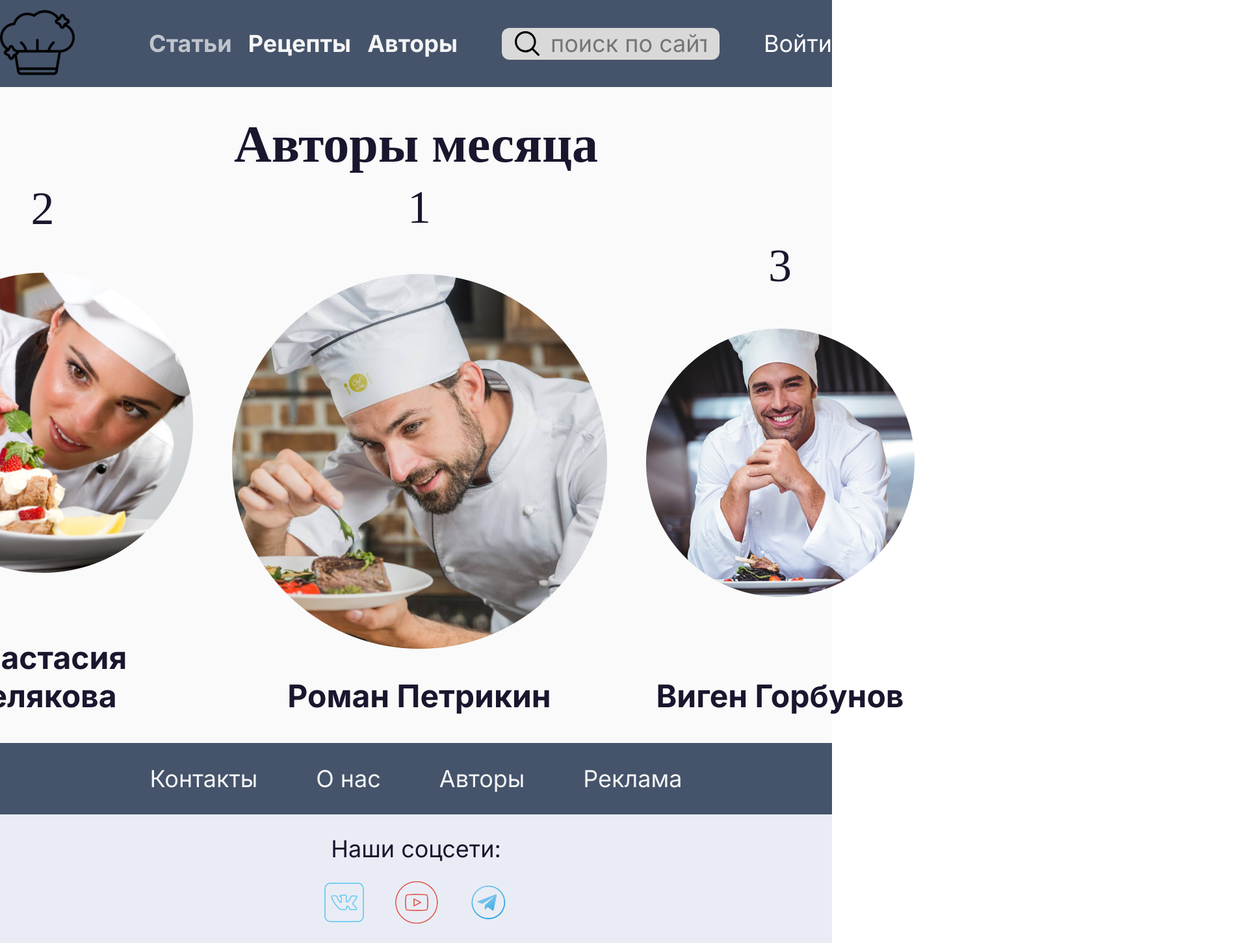
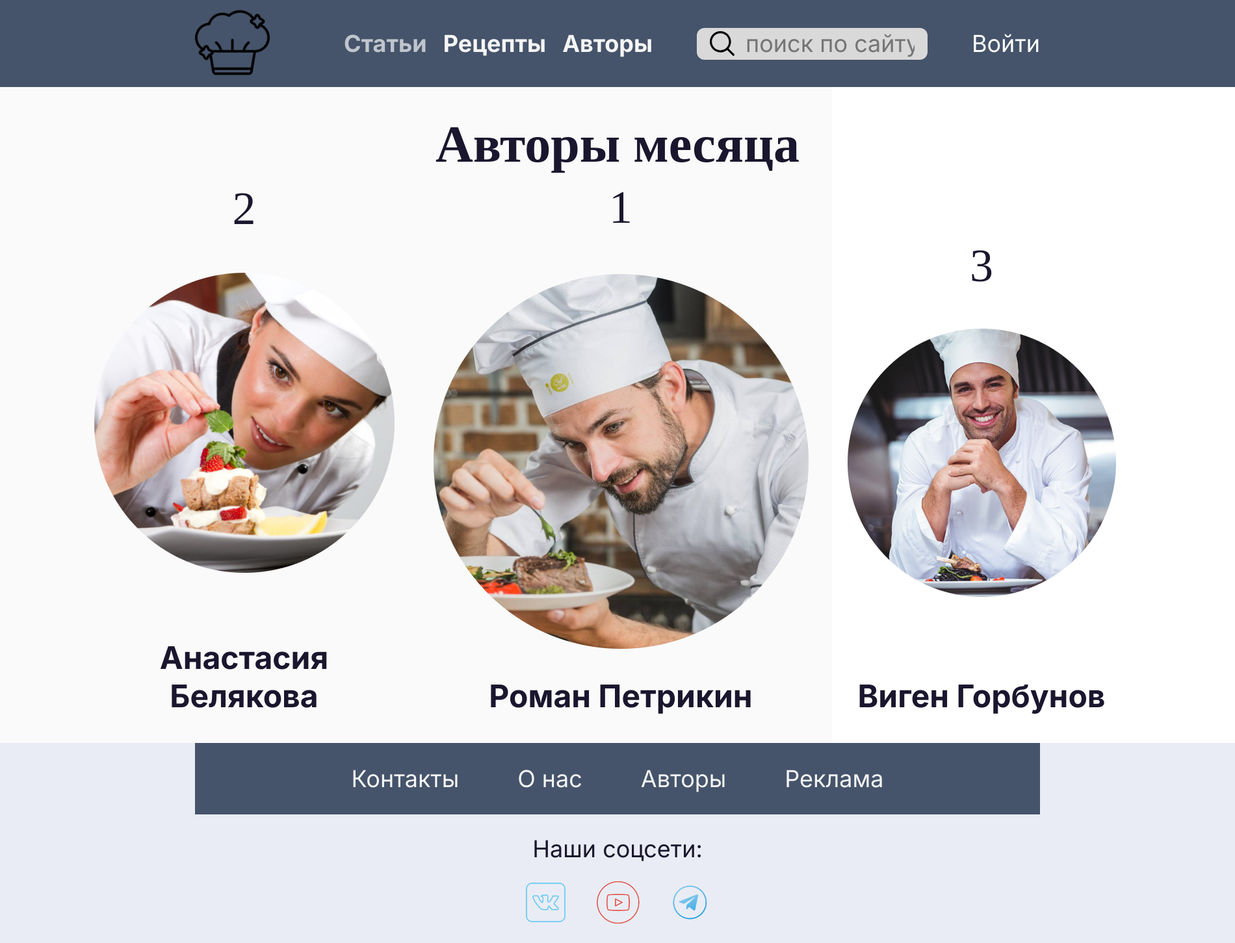
Before and after one commit to kanae367/food-project, a React (Create React App) app: page /authors in a window 1280 px wide. Shown: the whole page at 65% size, 1900 px wide, since content can reach past the window. Built offline with nearby package versions, Linux system fonts and the light colour scheme; a web font is replaced by a local one.

Commit message:
полностью убрана резина, сайт выглядит одинаково для всех устройств

```diff
--- a/src/app.scss
+++ b/src/app.scss
@@ -1,6 +1,8 @@
 .main{
     background-color: #FAFAFA;
-    padding: 0 calc(calc(100% - 1320px) / 2);
+    min-width: 1900px;
+    max-width: 1920px;
+    padding: 0 300px;
     display: flex;
     align-items: center;
     flex-direction: column;
--- a/src/authors/authors.scss
+++ b/src/authors/authors.scss
@@ -1,6 +1,9 @@
 .authors{
     display: flex;
     flex-direction: column;
+    min-width: 1900px;
+        max-width: 1920px;
+    padding: 0 300px;
     justify-content: center;
     align-items: center;
 }
--- a/src/layout/Layout.jsx
+++ b/src/layout/Layout.jsx
@@ -5,9 +5,7 @@ const Layout = ({children}) => {
     return(
         <>
             <Header/>
-            <main>
-                {children}
-            </main>
+            {children}
             <Footer/>
         </>
     )
--- a/src/layout/footer/footer.scss
+++ b/src/layout/footer/footer.scss
@@ -1,6 +1,8 @@
 .footer{
     background-color: #E9ECF4;
-    width: 100%;
+    min-width: 1900px;
+        max-width: 1920px;
+    padding: 0 300px;
     padding-bottom: 23px;
     margin-top: auto;
 
--- a/src/layout/header/header.scss
+++ b/src/layout/header/header.scss
@@ -23,7 +23,9 @@
 
 .header {
     display: flex;
-    padding: 0 calc(calc(100% - 1320px) / 2);
+    min-width: 1900px;
+        max-width: 1920px;
+    padding: 0 300px;
     background-color: #45546B;
     align-items: center;
     height: 134px;
--- a/src/recipes/recipes.scss
+++ b/src/recipes/recipes.scss
@@ -1,7 +1,9 @@
 .filters{
     background-color: #EAEAEA;
     display: flex;
-    padding: 0 calc(calc(100% - 1320px) /2 );
+    min-width: 1900px;
+        max-width: 1920px;
+    padding: 0 300px;
     height: 60px;
     align-items: center;
 }
@@ -33,7 +35,8 @@
 }
 
 .recipes__container{
-    padding: 0 calc(calc(100% - 1320px) /2 );
+    width: 1920px;
+    padding: 0 300px;
     padding-top: 105px;
     display: flex;
     gap: 29px;
--- a/src/single-recipe-page/single-recipe.module.scss
+++ b/src/single-recipe-page/single-recipe.module.scss
@@ -11,7 +11,8 @@
 }
 
 .container{
-    padding: 0 calc(calc(100% - 1320px) / 2);
+    width: 1920px;
+    padding: 0 300px;
 }
 
 .recipe__title{
```
